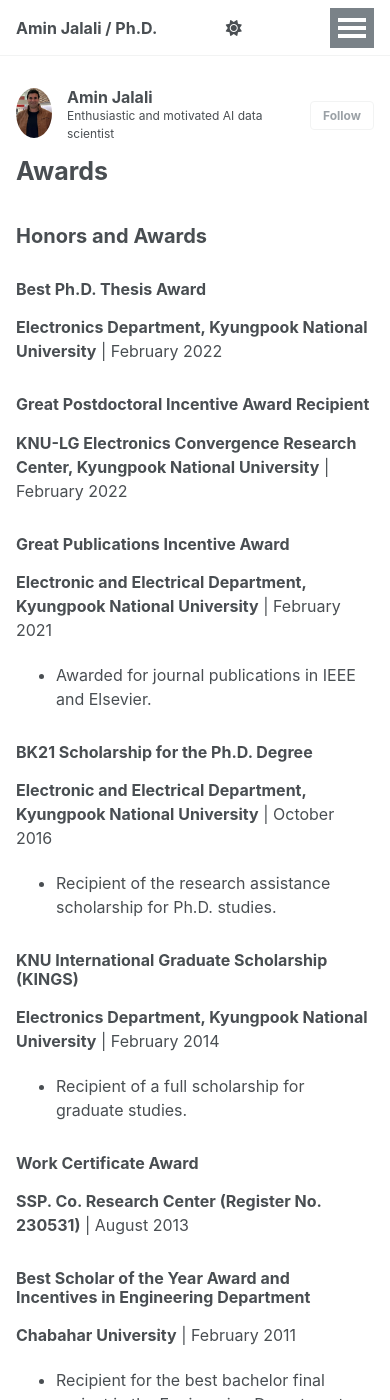
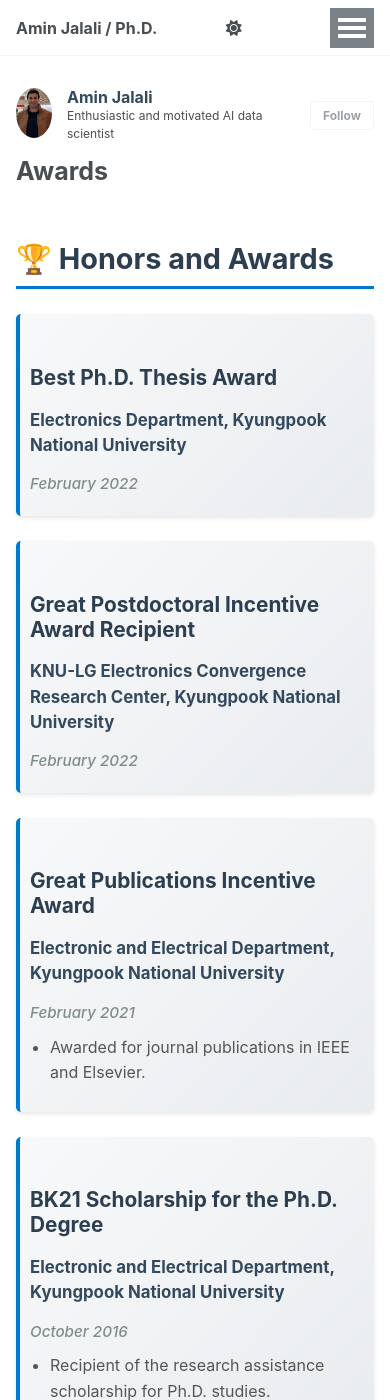
Before and after one commit to aminjalali-research/aminjalali-research.github.io, a Jekyll site: the page built from _pages/teaching.html, in a window 390 px wide and 1400 px high. Built offline with Jekyll 4.4.1, drawn with Linux system fonts in a browser that asks for light colours; some of the changed text lies outside the part shown.

Commit message:
Comprehensive website cleanup and enhancements
🔧 Navigation Updates:
- Deactivated 'Talks' and 'Blog Posts' tabs
- Added new 'Employment & Education' tab
- Streamlined navigation to focus on key sections

🎨 Design Improvements:
- Enhanced Awards page with professional styling and hover effects
- Added emojis and improved visual hierarchy for better UX
- Styled award cards with gradients and shadows

📄 Content Management:
- Removed News section from About page for cleaner landing
- Created comprehensive Employment & Education page
- Disabled AI Pipeline portfolio item to focus on main content

📊 Final Navigation Structure:
- Publications (patents + papers)
- Awards (honors, grants, professional development)
- Projects (research projects by institution)
- Employment & Education (work history + degrees)
- CV (existing)
- Guide (existing)

✨ All content sourced from actual resume with proper HTML formatting

```diff
--- a/_pages/teaching.html
+++ b/_pages/teaching.html
@@ -7,100 +7,333 @@ author_profile: true
 
 {% include base_path %}
 
-<h2><strong>Honors and Awards</strong></h2>
+<style>
+.honors-awards-section {
+  margin-bottom: 40px;
+}
 
+.honors-awards-section h2 {
+  color: #2c3e50;
+  border-bottom: 3px solid #007acc;
+  padding-bottom: 10px;
+  margin-bottom: 25px;
+  font-size: 1.8em;
+}
+
+.award-item {
+  margin-bottom: 25px;
+  padding: 20px;
+  border-left: 5px solid #007acc;
+  background: linear-gradient(135deg, #f8f9fa 0%, #e9ecef 100%);
+  border-radius: 8px;
+  box-shadow: 0 2px 4px rgba(0,0,0,0.1);
+  transition: transform 0.2s ease, box-shadow 0.2s ease;
+}
+
+.award-item:hover {
+  transform: translateX(5px);
+  box-shadow: 0 4px 8px rgba(0,0,0,0.15);
+}
+
+.award-item h3 {
+  margin-bottom: 10px;
+  color: #2c3e50;
+  font-size: 1.3em;
+  font-weight: 600;
+}
+
+.award-institution {
+  margin-bottom: 8px;
+  color: #34495e;
+  font-weight: 500;
+  font-size: 1.05em;
+}
+
+.award-date {
+  margin-bottom: 15px;
+  color: #007acc;
+  font-style: italic;
+  font-weight: 500;
+  font-size: 0.95em;
+}
+
+.award-details {
+  margin-top: 15px;
+  padding-left: 20px;
+}
+
+.award-details li {
+  color: #555;
+  line-height: 1.6;
+  margin-bottom: 5px;
+}
+</style>
+
+<div class="honors-awards-section">
+<h2><strong>🏆 Honors and Awards</strong></h2>
+
+<div class="award-item">
 <h3><strong>Best Ph.D. Thesis Award</strong></h3>
-<p><strong>Electronics Department, Kyungpook National University</strong> | February 2022</p>
+<p class="award-institution"><strong>Electronics Department, Kyungpook National University</strong></p>
+<p class="award-date">February 2022</p>
+</div>
 
+<div class="award-item">
 <h3><strong>Great Postdoctoral Incentive Award Recipient</strong></h3>
-<p><strong>KNU-LG Electronics Convergence Research Center, Kyungpook National University</strong> | February 2022</p>
+<p class="award-institution"><strong>KNU-LG Electronics Convergence Research Center, Kyungpook National University</strong></p>
+<p class="award-date">February 2022</p>
+</div>
 
+<div class="award-item">
 <h3><strong>Great Publications Incentive Award</strong></h3>
-<p><strong>Electronic and Electrical Department, Kyungpook National University</strong> | February 2021</p>
-<ul>
+<p class="award-institution"><strong>Electronic and Electrical Department, Kyungpook National University</strong></p>
+<p class="award-date">February 2021</p>
+<ul class="award-details">
 <li>Awarded for journal publications in IEEE and Elsevier.</li>
 </ul>
+</div>
 
+<div class="award-item">
 <h3><strong>BK21 Scholarship for the Ph.D. Degree</strong></h3>
-<p><strong>Electronic and Electrical Department, Kyungpook National University</strong> | October 2016</p>
-<ul>
+<p class="award-institution"><strong>Electronic and Electrical Department, Kyungpook National University</strong></p>
+<p class="award-date">October 2016</p>
+<ul class="award-details">
 <li>Recipient of the research assistance scholarship for Ph.D. studies.</li>
 </ul>
+</div>
 
+<div class="award-item">
 <h3><strong>KNU International Graduate Scholarship (KINGS)</strong></h3>
-<p><strong>Electronics Department, Kyungpook National University</strong> | February 2014</p>
-<ul>
+<p class="award-institution"><strong>Electronics Department, Kyungpook National University</strong></p>
+<p class="award-date">February 2014</p>
+<ul class="award-details">
 <li>Recipient of a full scholarship for graduate studies.</li>
 </ul>
+</div>
 
+<div class="award-item">
 <h3><strong>Work Certificate Award</strong></h3>
-<p><strong>SSP. Co. Research Center (Register No. 230531)</strong> | August 2013</p>
+<p class="award-institution"><strong>SSP. Co. Research Center (Register No. 230531)</strong></p>
+<p class="award-date">August 2013</p>
+</div>
 
+<div class="award-item">
 <h3><strong>Best Scholar of the Year Award and Incentives in Engineering Department</strong></h3>
-<p><strong>Chabahar University</strong> | February 2011</p>
-<ul>
+<p class="award-institution"><strong>Chabahar University</strong></p>
+<p class="award-date">February 2011</p>
+<ul class="award-details">
 <li>Recipient for the best bachelor final project in the Engineering Department.</li>
 </ul>
+</div>
+</div>
 
 <hr />
 
 <h2><strong>Grants</strong></h2>
 
-<p><strong>Resource Allocation Competition (RAC) Grants – Digital Research Alliance of Canada (Compute Canada)</strong></p>
+<h3 class="grants-header">Resource Allocation Competition (RAC) Grants – Digital Research Alliance of Canada (Compute Canada)</h3>
 
-<ul>
-<li><strong>2025-2026</strong>: Secured a Compute Canada Resource Allocation Grant with Prof. Ali Etemad, valued at $55,000, receiving 45.0 RGU-years on the rorqual-gpu system and 45 TB of /project storage on the rorqual-storage system to support multimodal AI research.</li>
+<div class="grant-item">
+<h4><strong>2025-2026</strong></h4>
+<p>Secured a Compute Canada Resource Allocation Grant with Prof. Ali Etemad, valued at <strong>$55,000</strong>, receiving 45.0 RGU-years on the rorqual-gpu system and 45 TB of /project storage on the rorqual-storage system to support multimodal AI research.</p>
+</div>
 
-<li><strong>2024-2025</strong>: Led and secured a RAC grant with Prof. Ali Etemad, valued at $78,000, providing 132 RGU-years of GPU, 176 core years of CPU, and 50TB of storage to support high-memory GPU applications integrating video, text, speech, and other human-centric modalities.</li>
-</ul>
+<div class="grant-item">
+<h4><strong>2024-2025</strong></h4>
+<p>Led and secured a RAC grant with Prof. Ali Etemad, valued at <strong>$78,000</strong>, providing 132 RGU-years of GPU, 176 core years of CPU, and 50TB of storage to support high-memory GPU applications integrating video, text, speech, and other human-centric modalities.</p>
+</div>
+</section>
 
-<hr />
+<hr class="section-divider" />
 
-<h2><strong>Teaching Assistant (TA)</strong></h2>
+<section class="teaching-section">
+<h2><strong>👨‍🏫 Teaching Assistant (TA)</strong></h2>
 
-<p><strong>Department of Electrical and Electronics Engineering (2017-2021)</strong></p>
-<ul>
+<div class="ta-item">
+<h3><strong>Department of Electrical and Electronics Engineering</strong></h3>
+<p class="ta-period"><em>(2017-2021)</em></p>
+<ul class="ta-responsibilities">
 <li>Teaching Assistant for the <em>Neural Networks</em> course.</li>
 <li>Instructor in the Artificial Brain Research Lab's graduate education program, presenting topics on computer vision models for new graduate students.</li>
 </ul>
+</div>
+</section>
 
-<hr />
+<hr class="section-divider" />
 
-<h2><strong>Professional Development and Talks</strong></h2>
+<section class="development-section">
+<h2><strong>📈 Professional Development and Talks</strong></h2>
 
-<p><strong>Professional Development:</strong></p>
-<ul>
+<div class="development-category">
+<h3><strong>Professional Development:</strong></h3>
+<ul class="development-list">
 <li><strong>Certificate in University Teaching and Learning</strong>, Queen's University: A foundational program in teaching and learning for educators in higher education.</li>
 <li><strong>Certificate in Professional Development for Postdocs</strong>, Queen's University, 2024: Completed 10 workshops covering Indigenization, communication skills, professionalism, teaching development, leadership, grant writing, and management.</li>
 </ul>
+</div>
 
-<p><strong>Talks:</strong></p>
-<ul>
+<div class="talks-category">
+<h3><strong>Talks:</strong></h3>
+<ul class="talks-list">
 <li>"AI Applications for Epilepsy Detection," presented at Centre for Teaching and Learning, Canada, 2025.</li>
 <li>"Document Translation Challenges," presented at the Brain and AI Symposium, South Korea, 2023.</li>
 <li>"Atrial Fibrillation Prediction and Cardiac Disease Detection," South Korea, 2019.</li>
 <li>"The Impact of Regularization Constraints on Computer Vision and Neural Structures," South Korea, 2018.</li>
 </ul>
+</div>
+</section>
 
-<hr />
+<hr class="section-divider" />
 
-<h2><strong>Reviews | Skills</strong></h2>
+<section class="skills-section">
+<h2><strong>🔍 Reviews | Skills</strong></h2>
 
-<p><strong>Member of Reviewers Board</strong></p>
-<ul>
-<li>Peer-reviewed over 75 manuscripts for high-ranking journals, including <em>Neural Networks</em>, <em>IEEE Journal of Biomedical and Health Informatics</em>, <em>IEEE TAI</em>, <em>Expert Systems with Applications</em>, <em>Pattern Recognition</em>, <em>Knowledge-Based Systems</em>, <em>Engineering Applications of AI</em>, <em>Neurocomputing</em>, and <em>Neural Processing Letters</em>.</li>
+<div class="reviews-category">
+<h3><strong>Member of Reviewers Board</strong></h3>
+<ul class="reviews-list">
+<li>Peer-reviewed over <strong>75 manuscripts</strong> for high-ranking journals, including <em>Neural Networks</em>, <em>IEEE Journal of Biomedical and Health Informatics</em>, <em>IEEE TAI</em>, <em>Expert Systems with Applications</em>, <em>Pattern Recognition</em>, <em>Knowledge-Based Systems</em>, <em>Engineering Applications of AI</em>, <em>Neurocomputing</em>, and <em>Neural Processing Letters</em>.</li>
 <li>Peer-reviewed for conferences such as <em>AISTATS</em>, <em>AAAI</em>, <em>ICONIP</em>, <em>IJFS</em>, <em>IJCNN</em>, <em>ESANN</em>, <em>ICANN</em>, and <em>NEPL</em>.</li>
-<li>Review history available at: <a href="https://www.webofscience.com/wos/author/record/AAH-6921-2019">Web of Science</a></li>
+<li>Review history available at: <a href="https://www.webofscience.com/wos/author/record/AAH-6921-2019" target="_blank">Web of Science</a></li>
 </ul>
+</div>
 
-<p><strong>Skills:</strong><br />
-Programming Languages (Python, MATLAB), Platforms (PyTorch, Ubuntu, LaTeX), Languages (English, Persian (Native), Korean and French (Basic))</p>
+<div class="skills-grid">
+<div class="skill-category">
+<h4><strong>Skills:</strong></h4>
+<p>Programming Languages (Python, MATLAB), Platforms (PyTorch, Ubuntu, LaTeX), Languages (English, Persian (Native), Korean and French (Basic))</p>
+</div>
 
-<p><strong>Membership:</strong><br />
-Institute of Electrical and Electronics Engineers (IEEE) Young Professionals: review for IEEE journals, attend their talks, and network within the global IEEE community.</p>
+<div class="membership-category">
+<h4><strong>Membership:</strong></h4>
+<p>Institute of Electrical and Electronics Engineers (IEEE) Young Professionals: review for IEEE journals, attend their talks, and network within the global IEEE community.</p>
+</div>
+</div>
+</section>
 
-<hr />
+<hr class="section-divider" />
 
-<h2><strong>Completed Courses in Graduate School</strong></h2>
+<section class="courses-section">
+<h2><strong>📚 Completed Courses in Graduate School</strong></h2>
 
+<div class="courses-content">
 <p>Advanced Digital Image Processing, Artificial Intelligence Applications, Advanced Probability and Random Processes, Applied Agent Systems, Advanced Programming Languages, Design and Analysis of Computer Networks, Digital Image Processing, Digital Signal Processing, Intelligent Systems Design, Data Mining, Soft Computing, Linear System Theory, Neural Networks, Pattern Recognition, Probability and Applied Statistics, Speech Signal Processing, Visual Communications.</p>
+</div>
+</section>
+
+</div>
+
+<style>
+.awards-container {
+  max-width: 1000px;
+  margin: 0 auto;
+  padding: 20px;
+}
+
+.awards-section, .grants-section, .teaching-section, .development-section, .skills-section, .courses-section {
+  margin-bottom: 30px;
+}
+
+.award-item, .grant-item, .ta-item {
+  margin-bottom: 25px;
+  padding: 15px;
+  border-left: 4px solid #007acc;
+  background-color: #f8f9fa;
+  border-radius: 5px;
+}
+
+.award-item h3 {
+  margin-bottom: 8px;
+  color: #2c3e50;
+}
+
+.award-institution {
+  margin-bottom: 5px;
+  color: #34495e;
+}
+
+.award-date {
+  margin-bottom: 10px;
+  color: #7f8c8d;
+  font-size: 0.95em;
+}
+
+.award-details, .ta-responsibilities, .development-list, .talks-list, .reviews-list {
+  margin-top: 10px;
+  padding-left: 20px;
+}
+
+.section-divider {
+  border: none;
+  height: 2px;
+  background: linear-gradient(to right, #007acc, #00a8ff);
+  margin: 40px 0;
+}
+
+.grants-header {
+  color: #2c3e50;
+  font-weight: 600;
+  margin-bottom: 20px;
+}
+
+.grant-item h4 {
+  color: #007acc;
+  margin-bottom: 10px;
+}
+
+.ta-period {
+  color: #7f8c8d;
+  font-style: italic;
+  margin-bottom: 15px;
+}
+
+.development-category, .talks-category {
+  margin-bottom: 25px;
+}
+
+.skills-grid {
+  display: grid;
+  grid-template-columns: 1fr 1fr;
+  gap: 20px;
+  margin-top: 20px;
+}
+
+.skill-category, .membership-category {
+  padding: 15px;
+  background-color: #f8f9fa;
+  border-radius: 5px;
+  border-left: 4px solid #28a745;
+}
+
+.courses-content {
+  padding: 20px;
+  background-color: #f8f9fa;
+  border-radius: 8px;
+  border-left: 4px solid #6f42c1;
+  line-height: 1.6;
+}
+
+h2 {
+  color: #2c3e50;
+  border-bottom: 2px solid #007acc;
+  padding-bottom: 10px;
+  margin-bottom: 25px;
+}
+
+h3 {
+  color: #34495e;
+}
+
+@media (max-width: 768px) {
+  .skills-grid {
+    grid-template-columns: 1fr;
+  }
+
+  .awards-container {
+    padding: 10px;
+  }
+
+  .award-item, .grant-item, .ta-item {
+    padding: 10px;
+  }
+}
+</style>
```
Also changed, not shown: _data/navigation.yml (+7 -4 lines), _pages/about.md (+3 -1 lines), _pages/employment.html (added, +80 -0 lines), _portfolio/disabled-portfolio-1.md (renamed from _portfolio/portfolio-1.md).
